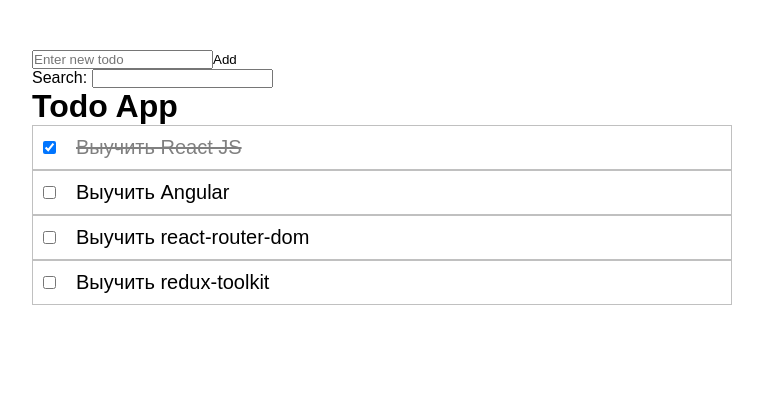
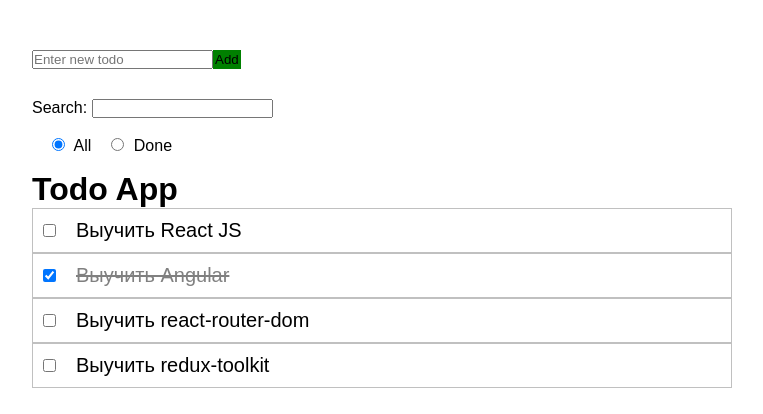
Before and after one commit to DashaDanilchenko/home_work_react, a React (Create React App) app: page /1 in a window 1280 px wide. Shown: the top 414 px of the page, without its empty margins (258-1021 px from the left). Built offline with nearby package versions, Linux system fonts and the light colour scheme; the HTML template or start-up script is replaced by a standard one.

Commit message:
radio button

```diff
--- a/src/App.css
+++ b/src/App.css
@@ -37,3 +37,17 @@
 .btn-del {
   color: #ad3520;
 }
+
+.radio {
+  margin: 20px 5px 20px 20px;
+}
+
+.add {
+  background: green;
+  text-align: center;
+  border: 2px solid green;
+}
+
+.form {
+  margin-bottom: 30px;
+}
--- a/src/App.jsx
+++ b/src/App.jsx
@@ -3,18 +3,21 @@
 import Search from './components/Search';
 import TodoForm from './components/TodoForm';
 import Todolist from './components/Todolist';
+import CheckRadio from './components/CheckRadio';
 
 function App() {
   const [todos, setTodos] = useState([
-    {id: 1, text: 'Выучить React JS', done: true},
-    {id: 2, text: 'Выучить Angular', done: false},
+    {id: 1, text: 'Выучить React JS', done: false},
+    {id: 2, text: 'Выучить Angular', done: true},
     {id: 3, text: 'Выучить react-router-dom', done: false},
     {id: 4, text: 'Выучить redux-toolkit', done: false},
   ]);
 
   const [text, setText] = useState('')
   const [textSearch, setTextSearch] = useState('')
-  const [indexTodo, setIndexTodo] = useState(Number)
+  // const [indexTodo, setIndexTodo] = useState(0)
+  // const [done, setDone] = useState(false)
+  const [check, setCheck] = useState(true)
 
   function str_gen() {
     const allStr = '123456789QWERTYUIOPASDFGHJKLZXCVBNM';
@@ -49,18 +52,27 @@
     return todos.filter((todo) => todo.text.toLowerCase().includes(textSearch.toLowerCase()))
   }
 
+  function doneTodo () {
+    return todos.filter((todo) => todo.done === true)
+  }
+
   const toggleTodoHandler = (id) => {
-    todos.forEach((todo, index) => {
-      if (todo.id === id) {
-        setIndexTodo(index)
-      if (todo.done) {
-        setTodos([ todos[indexTodo], ...todos])
-        setTodos(todos.splice((indexTodo + 1), 1))
-      } else {
-        setTodos([...todos, todos[indexTodo]])
-        setTodos(todos.splice(indexTodo, 1))
-      }
-    }})
+
+    // todos.forEach((todo, index) => {
+    //   if (todo.id === id) {
+    //     setIndexTodo(index)
+    //     setDone(todo.done)
+    //   }
+    // })
+
+    // if (done) {
+    //   setTodos([...todos, todos[indexTodo]])
+    //   todos.splice(indexTodo, 1)
+    // } else {
+    //   setTodos([ todos[indexTodo], ...todos])
+    //   todos.splice((indexTodo + 1), 1)
+
+    // }
 
     setTodos(todos.map((todo) => {
       return todo.id === id
@@ -69,12 +81,15 @@
     }))
   }
 
+
+
   return (
     <div className="container">
       <TodoForm addTodo={addTodo} text={text} setText={setText}/>
       <Search textSearch={textSearch} setTextSearch={setTextSearch}/>
+      <CheckRadio check={check} setCheck={setCheck}/>
       <h1>Todo App</h1>
-      <Todolist search={search} deleteTodo={deleteTodo} edit={edit} toggleTodoHandler={toggleTodoHandler} />
+      <Todolist search={search} deleteTodo={deleteTodo} edit={edit} toggleTodoHandler={toggleTodoHandler} check={check} doneTodo={doneTodo}/>
     </div>
   );
 }
--- /dev/null
+++ b/src/components/CheckRadio.jsx
@@ -0,0 +1,28 @@
+const CheckRadio = ({setCheck, check}) => {
+
+    function checkAll() {
+        document.getElementById("all").checked = true;
+        document.getElementById("done").checked = false;
+        setCheck(true)
+      }
+
+      function checkDone() {
+        document.getElementById("all").checked = false;
+        document.getElementById("done").checked = true;
+        setCheck(false)
+      }
+
+  return (
+    <div>
+        <label htmlFor="all">
+          <input className="radio" type="radio" id="all" name="all" checked={check}  onChange={() => checkAll()}/> All
+        </label>
+
+        <label htmlFor="done">
+          <input className="radio" type="radio" id="done" name="done" onChange={() => checkDone()} /> Done
+        </label>
+    </div>
+  )
+}
+
+export default CheckRadio
--- a/src/components/TodoForm.jsx
+++ b/src/components/TodoForm.jsx
@@ -6,10 +6,10 @@
         setText('')
     }
 
-    return <div>
+    return <div className="form">
     <form onSubmit={onSubmitHandler}>
         <input placeholder="Enter new todo" id="edit" value={text} onChange={(e) =>setText(e.target.value)}/>
-        <button>Add</button>
+        <button className="add">Add</button>
     </form>
     </div>
 }
--- a/src/components/Todolist.jsx
+++ b/src/components/Todolist.jsx
@@ -1,9 +1,12 @@
 import Todo from "./Todo";
 
-const Todolist = ({search, deleteTodo, edit, toggleTodoHandler}) => {
+const Todolist = ({search, deleteTodo, edit, toggleTodoHandler, check, doneTodo}) => {
     return (
         <ul className="todo-list">
-           {search().map((todo, index) => <Todo todo={todo} key={index} deleteTodo={deleteTodo} edit={edit} toggleTodoHandler={toggleTodoHandler}/>)}
+           {check
+           ? search().map((todo, index) => <Todo todo={todo} key={index} deleteTodo={deleteTodo} edit={edit} toggleTodoHandler={toggleTodoHandler}/>)
+           : doneTodo().map((todo, index) => <Todo todo={todo} key={index} deleteTodo={deleteTodo} edit={edit} toggleTodoHandler={toggleTodoHandler}/>)
+           }
         </ul>
     );
 }
```
